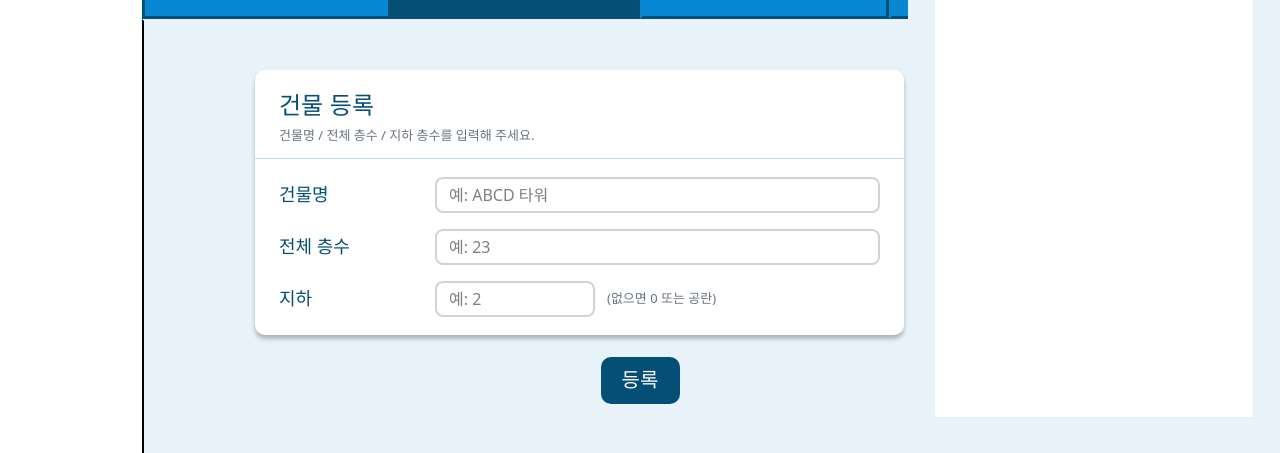
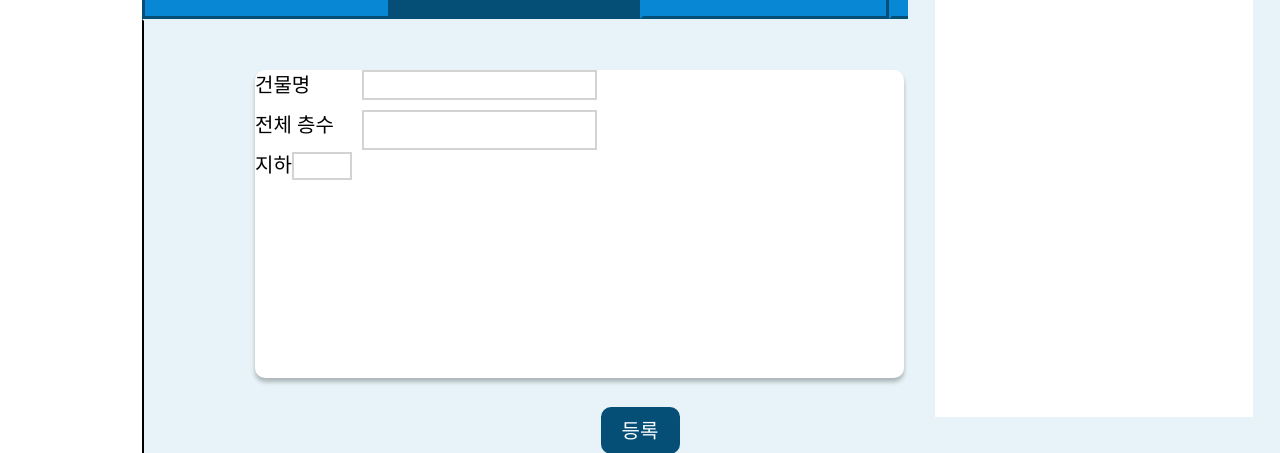
Before and after one commit to chdals2995/ABCD, a React (Vite) app: page /master in a window 1280 px wide. Both pictures are taken after a click on the item "건물등록". Shown: the part 347-800 px from the top of the page. Built offline with nearby package versions, Linux system fonts and the light colour scheme; no server answers; the database is empty; a web font is replaced by a local one.

Commit message:
다시 되돌리기

```diff
--- a/src/components/Master/building/Building.jsx
+++ b/src/components/Master/building/Building.jsx
@@ -24,9 +24,11 @@ export default function Building() {
     floors: "",
   });
 
+  // 입력 변경 핸들러
   const handleChange = (e) => {
     const { name, value } = e.target;
 
+    // ✅ 숫자 마이너스 방지 + 정수 처리
     if (name === "floors") {
       setForm((prev) => ({ ...prev, floors: toPositiveIntString(value) }));
       return;
@@ -39,6 +41,7 @@ export default function Building() {
     setForm((prev) => ({ ...prev, [name]: value }));
   };
 
+  // 저장 버튼 클릭
   const Save = async () => {
     if (!form.name || !form.floors) {
       alert("건물명과 전체 층수는 필수입니다.");
@@ -46,16 +49,21 @@ export default function Building() {
     }
 
     try {
-      const id = crypto.randomUUID();
+      const id = crypto.randomUUID(); // 랜덤 ID
       await set(ref(rtdb, `buildings/${id}`), {
-        name: form.name.trim(),
+        name: form.name,
         floors: Number(form.floors),
         down: form.down === "" ? 0 : Number(form.down),
         createdAt: Date.now(),
       });
 
       alert("등록되었습니다.");
-      setForm({ name: "", down: "", floors: "" });
+
+      setForm({
+        name: "",
+        down: "",
+        floors: "",
+      });
     } catch (error) {
       console.error("건물 등록 실패:", error);
       alert("등록에 실패하였습니다.");
@@ -64,73 +72,53 @@ export default function Building() {
 
   return (
     <div>
-      <div className="w-[649px] bg-white shadow-[0px_4px_4px_rgba(0,0,0,0.25)] rounded-[10px]">
-        {/* 헤더 */}
-        <div className="px-[24px] pt-[18px] pb-[12px] border-b border-[#B5DCF3]">
-          <p className="text-[24px] font-pyeojin text-[#054E76]">건물 등록</p>
-          <p className="text-[13px] text-gray-500 mt-[2px]">
-            건물명 / 전체 층수 / 지하 층수를 입력해 주세요.
-          </p>
-        </div>
-
-        {/* 폼 */}
-        <div className="px-[24px] py-[18px]">
-          <div className="grid grid-cols-[140px_1fr] items-center gap-x-4 gap-y-4">
-            <label htmlFor="name" className="text-[18px] text-[#054E76]">
+      <div className="w-[649px] h-[308px] bg-white shadow-[0px_4px_4px_rgba(0,0,0,0.25)] rounded-[10px]">
+        <div className="flex flex-col w-[75px]">
+          <div className="flex justify-between w-[342px]">
+            <label htmlFor="name" className="text-[20px] mb-[10px]">
               건물명
             </label>
             <input
-              id="name"
               type="text"
               name="name"
               value={form.name}
               onChange={handleChange}
-              placeholder="예: ABCD 타워"
-              className="h-[36px] w-full rounded-[8px] border border-[#B5DCF3] px-3
-                         focus:outline-none focus:ring-2 focus:ring-[#0888D4]/40"
+              className="h-[30px]"
             />
+          </div>
 
-            <label htmlFor="floors" className="text-[18px] text-[#054E76]">
+          <div className="flex justify-between w-[342px]">
+            <label htmlFor="floors" className="text-[20px] mb-[10px]">
               전체 층수
             </label>
             <input
-              id="floors"
               type="number"
               name="floors"
               value={form.floors}
               onChange={handleChange}
               min={1}
               step={1}
-              placeholder="예: 23"
-              className="h-[36px] w-full rounded-[8px] border border-[#B5DCF3] px-3
-                         focus:outline-none focus:ring-2 focus:ring-[#0888D4]/40"
             />
+          </div>
 
-            <label htmlFor="down" className="text-[18px] text-[#054E76]">
+          <div className="w-[100px]">
+            <label htmlFor="down" className="text-[20px] mb-[10px]">
               지하
             </label>
-            <div className="flex items-center gap-3">
             <input
-                id="down"
               type="number"
               name="down"
               value={form.down}
               onChange={handleChange}
               min={0}
               step={1}
-                placeholder="예: 2"
-                className="h-[36px] w-[160px] rounded-[8px] border border-[#B5DCF3] px-3
-                           focus:outline-none focus:ring-2 focus:ring-[#0888D4]/40"
+              className="w-[60px]"
             />
-              <span className="text-[13px] text-gray-500">
-                (없으면 0 또는 공란)
-              </span>
-            </div>
           </div>
         </div>
       </div>
 
-      <div className="w-[79px] mx-auto mt-[22px]">
+      <div className="w-[79px] mx-auto mt-[29px]">
         <Button onClick={Save}>등록</Button>
       </div>
     </div>
```
Lines whose indentation alone changed are shown as unchanged.
